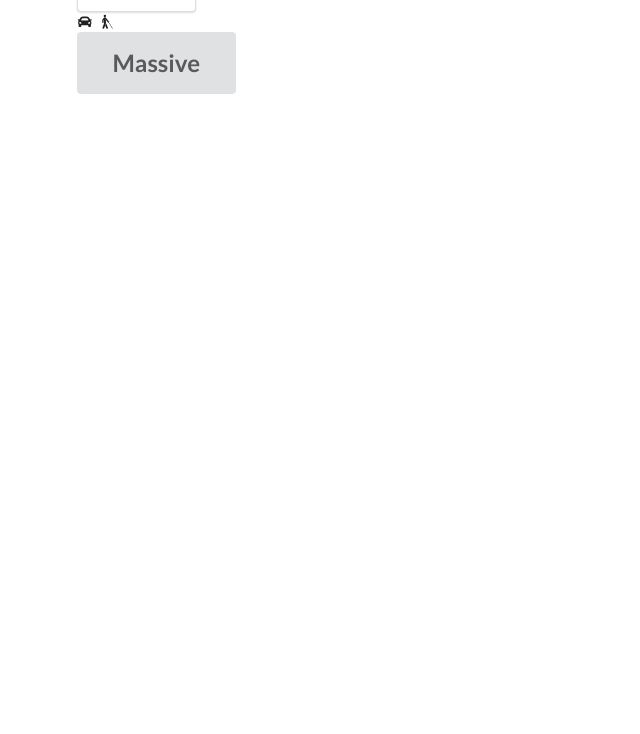
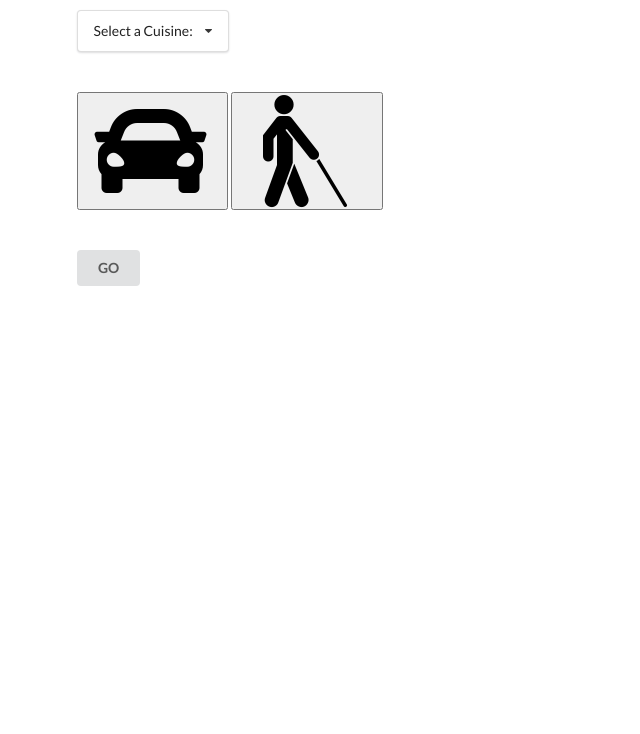
Before and after one commit to Aphelion01237/MeHungry, a plain HTML site: page index.html in a window 1280 px wide. Shown: the part 66-800 px from the top of the page, without its empty margins (0-640 px from the left). Drawn offline with nearby package versions, Linux system fonts and the light colour scheme.

Commit message:
formatting and animated button

```diff
--- a/index.html
+++ b/index.html
@@ -23,11 +23,12 @@
                 <h1> Me Hungry!</h1>
             </div>
           </div>
+          <br></br>
           <div class="one column centered row">
             <div class="column">
                 <div class="ui compact menu">
-                    <div class="ui simple dropdown item">
-                      Dropdown
+                    <div id="dropdown menu" class="ui simple dropdown item">
+                      Select a Cuisine:
                       <i class="dropdown icon"></i>
                       <div class="menu">
                         <div class="item">Choice 1</div>
@@ -38,17 +39,23 @@
                   </div>
             </div>
           </div>
+          <br><br>
           <div class="two column centered row">
             <div class="column">
-                <i class="car icon"></i>
-                <i class="blind icon"></i>
+                <button class="button"><i class="massive car icon" val="2"></i></button>
+                <button class="button"><i class="massive blind icon" val="1"></i></button>
             </div>
 
         </div>
+        <br></br>
         <div class="one column centered row">
-            <button class="massive ui button">
-                Massive
-              </button>
+            <div class="ui animated button" tabindex="0">
+                <div class="visible content">GO</div>
+                <div class="hidden content">
+                  <i class="right arrow icon"></i>
+                </div>
+              </div>
+
         </div>
       </div>
       </div>
```
